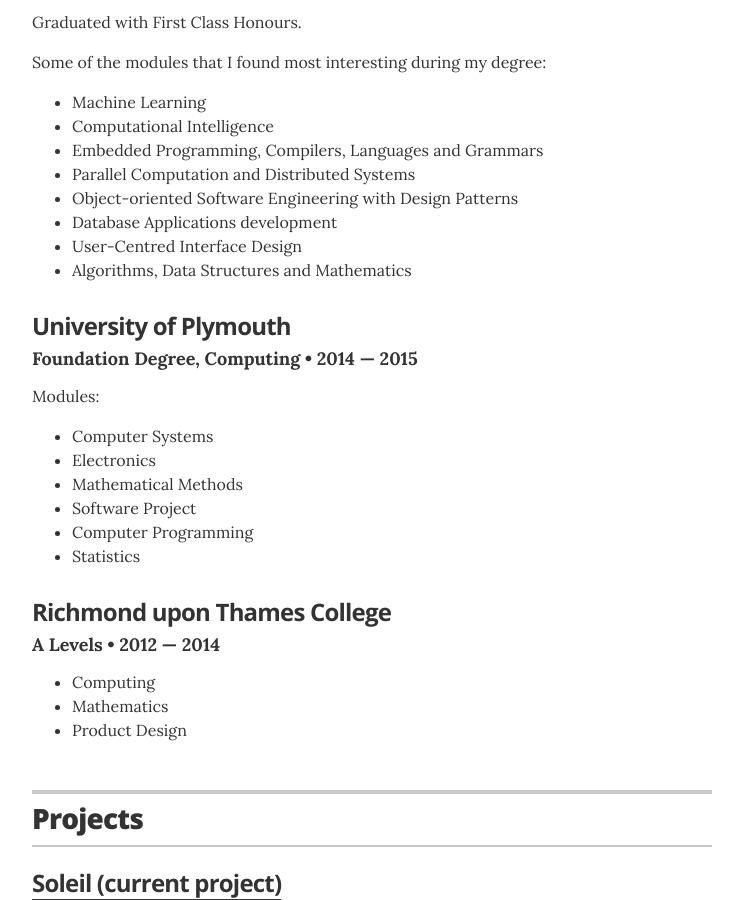
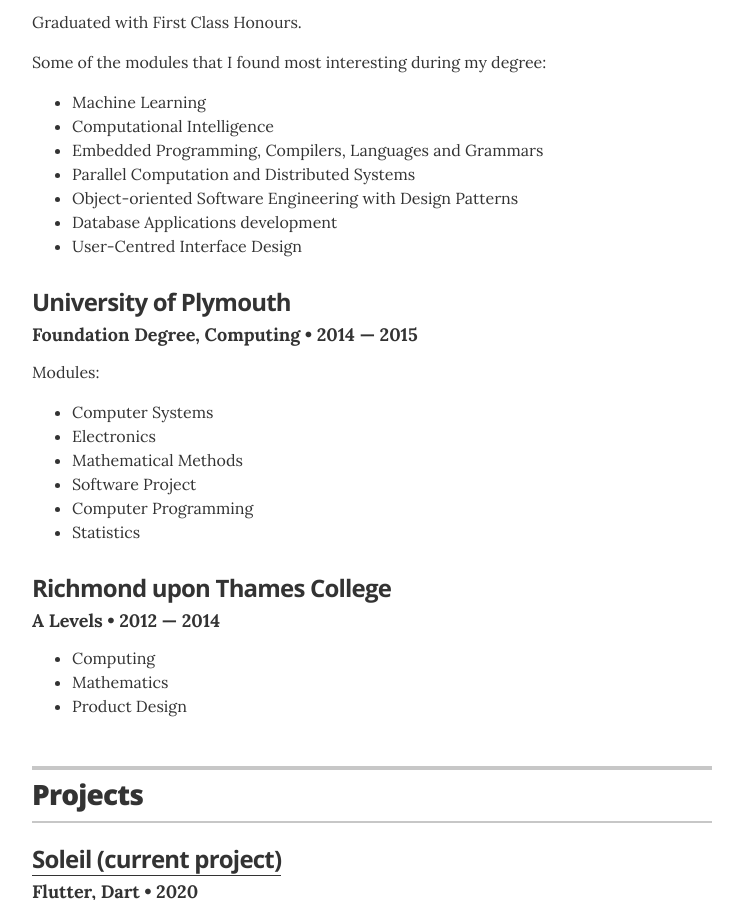
Before and after one commit to nmazidi/nmazidi.github.io, a Jekyll site: the page built from index.html, in a window 1280 px wide and 900 px high, scrolled down 2311 px. Shown: the whole window, without its empty margins (268-1011 px from the left). Built offline with Jekyll 4.4.1, drawn with Linux system fonts in a browser that asks for light colours.

Commit message:
removed algirithms module

```diff
--- a/_data/education.yml
+++ b/_data/education.yml
@@ -3,7 +3,7 @@
   uni: University of Plymouth
   year: 2015 &mdash; 2018
   awards:
-  summary: <p>Dean's List 2016/17</p><p>Graduated with First Class Honours.</p><p>Some of the modules that I found most interesting during my degree:</p><ul><li>Machine Learning</li><li>Computational Intelligence&nbsp;</li><li>Embedded Programming, Compilers, Languages and Grammars</li><li>Parallel Computation and Distributed Systems&nbsp;</li><li>Object-oriented Software Engineering with Design Patterns</li><li>Database Applications development</li><li>User-Centred Interface Design</li><li>Algorithms, Data Structures and Mathematics</li></ul>
+  summary: <p>Dean's List 2016/17</p><p>Graduated with First Class Honours.</p><p>Some of the modules that I found most interesting during my degree:</p><ul><li>Machine Learning</li><li>Computational Intelligence&nbsp;</li><li>Embedded Programming, Compilers, Languages and Grammars</li><li>Parallel Computation and Distributed Systems&nbsp;</li><li>Object-oriented Software Engineering with Design Patterns</li><li>Database Applications development</li><li>User-Centred Interface Design</li></ul>
 
 - degree: Foundation Degree, Computing
   uni: University of Plymouth
```
